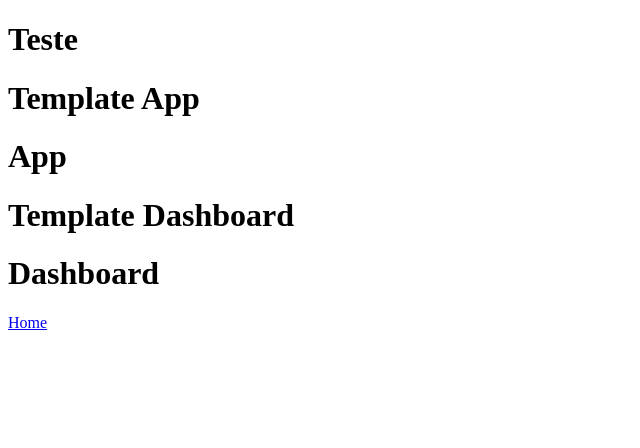
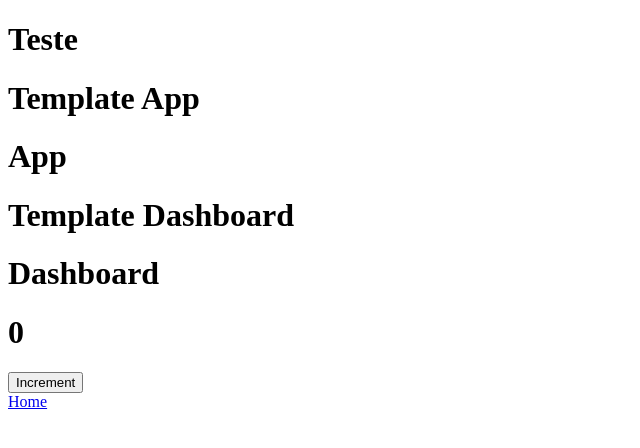
Before and after one commit to neanderdev/features-nextjs-versao13, a Next.js app: page /app in a window 1280 px wide. Shown: the top 448 px of the page, without its empty margins (0-640 px from the left). Built offline with nearby package versions, Linux system fonts and the light colour scheme.

Commit message:
Client-side components

```diff
--- a/src/app/app/page.tsx
+++ b/src/app/app/page.tsx
@@ -1,10 +1,14 @@
 import Link from 'next/link'
+
+import { Contador } from '@/components/Contador'
 
 export default function Dashboard() {
   return (
     <div>
       <h1>Dashboard</h1>
 
+      <Contador />
+
       <Link href="/">Home</Link>
     </div>
   )
--- a/src/app/page.tsx
+++ b/src/app/page.tsx
@@ -14,16 +14,14 @@ export default async function Home() {
       <Suspense fallback={<p>Carregando repositórios...</p>}>
         {/* @ts-expect-error Async Server Component */}
         <Repo />
-
-        <Link href="/app">Dashboard</Link>
       </Suspense>
 
       <Suspense fallback={<p>Carregando usuário...</p>}>
         {/* @ts-expect-error Async Server Component */}
         <User />
+      </Suspense>
 
-        <Link href="/app">Dashboard</Link>
-      </Suspense>
+      <Link href="/app">Dashboard</Link>
     </div>
   )
 }
--- /dev/null
+++ b/src/components/Contador.tsx
@@ -0,0 +1,15 @@
+'use client'
+
+import { useState } from 'react'
+
+export function Contador() {
+  const [count, setCount] = useState(0)
+
+  return (
+    <div>
+      <h1>{count}</h1>
+
+      <button onClick={() => setCount((state) => state + 1)}>Increment</button>
+    </div>
+  )
+}
```
